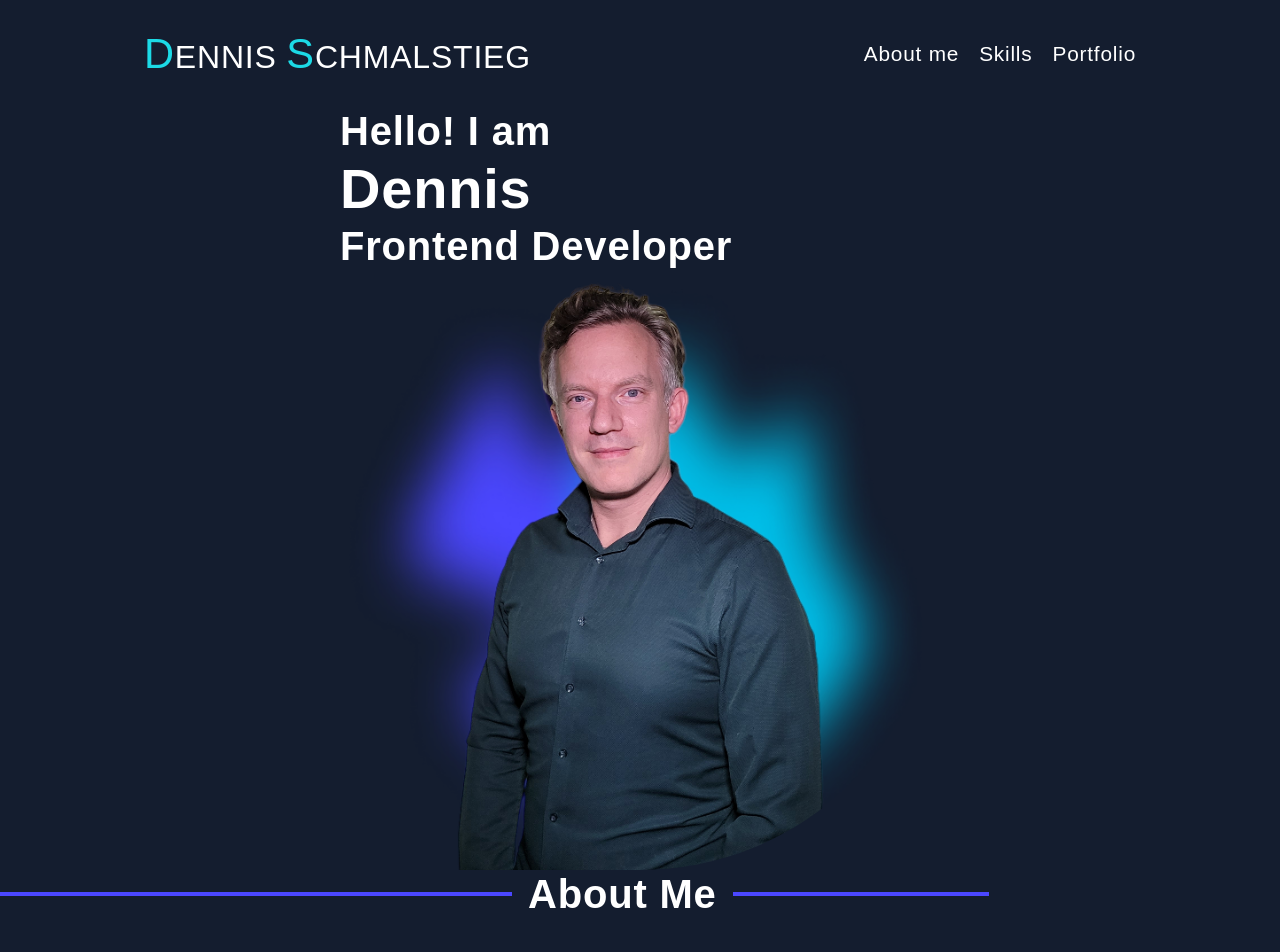
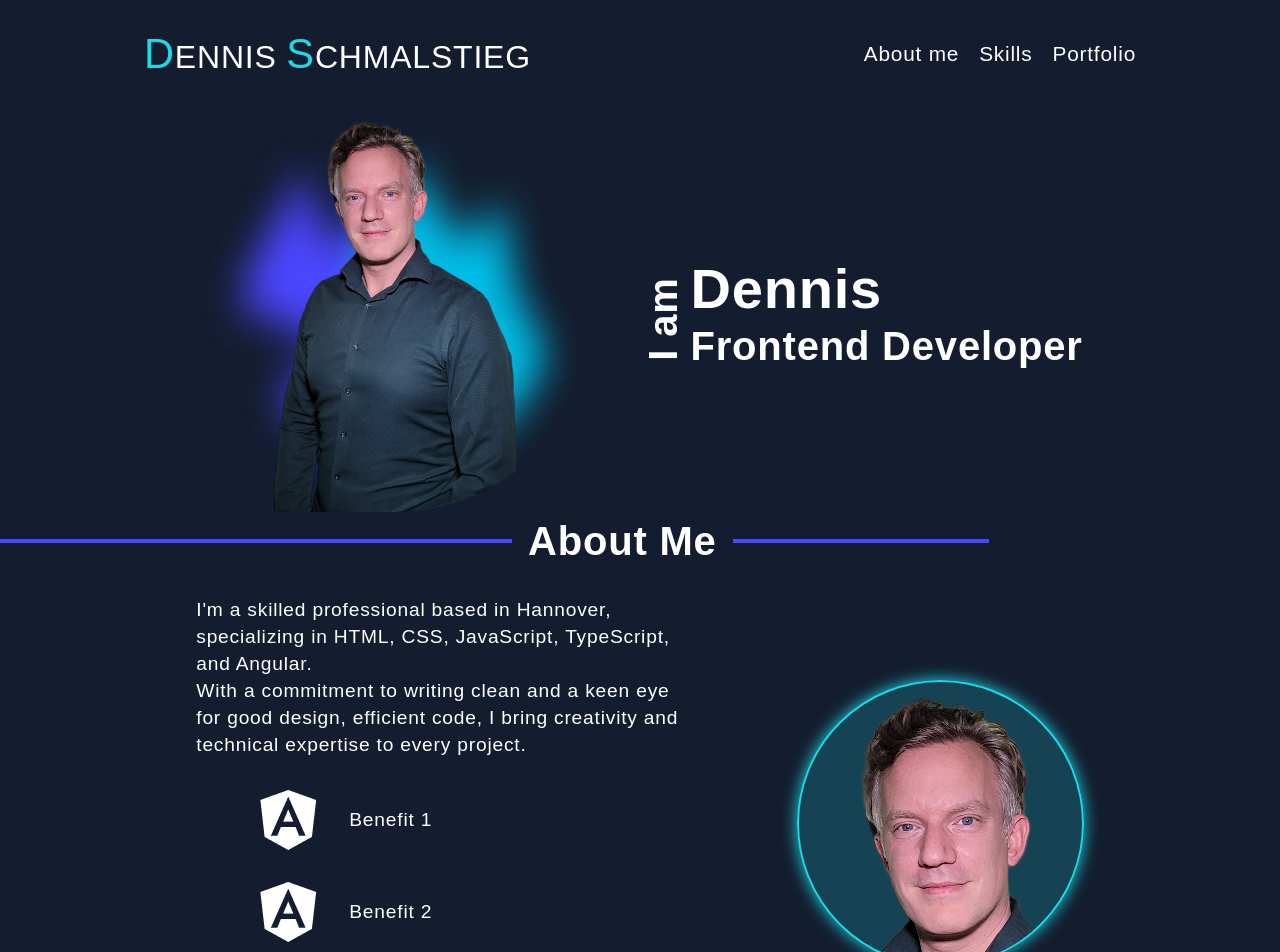
Before and after one commit to felianfilian/portfolio, an Angular app: page / in a window 1280 px wide. Shown: the top 952 px of the page. Built offline with nearby package versions, Linux system fonts and the light colour scheme.

Commit message:
main update

```diff
--- a/src/app/section01-hero/section01-hero.component.html
+++ b/src/app/section01-hero/section01-hero.component.html
@@ -1,12 +1,11 @@
 <section id="section-hero">
-  <div class="content width">
-    <div>
-      <h2>Hello! I am</h2>
+  <div class="hero-container content-width">
+    <div class="hero-title">
+      <h2 class="hero-vertical">I am</h2>
       <h1>Dennis</h1>
       <h2>Frontend Developer</h2>
     </div>
-    <div class="hero-container">
-      <img src="" alt="" />
+    <div class="hero-image">
       <img
         class="img-profile"
         src="./assets/ds_profile/profile_01_cut_effect.png"
--- a/src/app/section01-hero/section01-hero.component.scss
+++ b/src/app/section01-hero/section01-hero.component.scss
@@ -2,19 +2,35 @@
 
 #section-hero {
   display: flex;
+  justify-content: center;
+}
+
+.hero-container {
+  display: flex;
   flex-direction: row-reverse;
   justify-content: space-around;
   align-items: center;
-  flex-wrap: wrap;
 }
 
-.hero-container {
+.hero-title {
+  position: relative;
+  width: 400px;
+}
+
+.hero-vertical {
+  rotate: 270deg;
+  position: absolute;
+  top: 40px;
+  left: -70px;
+}
+
+.hero-image {
   display: flex;
   justify-content: center;
 }
 
 .img-profile {
-  max-width: 600px;
-  border: 50xp solid $bg01;
+  max-width: 400px;
+  border: 5px solid $bg01;
   border-bottom-right-radius: 50%;
 }
--- a/src/app/section02-about/section02-about.component.html
+++ b/src/app/section02-about/section02-about.component.html
@@ -26,7 +26,7 @@
                 src="./assets/skill_icons/skill_angular.png"
                 alt=""
               />
-              <p>The best programmer</p>
+              <p>Benefit 1</p>
             </div>
             <div class="benefit-container">
               <img
@@ -34,7 +34,7 @@
                 src="./assets/skill_icons/skill_angular.png"
                 alt=""
               />
-              <p>The best programmer</p>
+              <p>Benefit 2</p>
             </div>
             <div class="benefit-container">
               <img
@@ -42,7 +42,7 @@
                 src="./assets/skill_icons/skill_angular.png"
                 alt=""
               />
-              <p>The best programmer</p>
+              <p>Benefit 3</p>
             </div>
           </div>
         </div>
--- a/src/app/section04-portfolio/section04-portfolio.component.html
+++ b/src/app/section04-portfolio/section04-portfolio.component.html
@@ -19,7 +19,7 @@
             <p>Task Manager with a kanban System</p>
             <p>create and manage tasks</p>
             <p>users can be set up and added to the tasks</p>
-            <p>this project is the result of a team of 3 progammers</p>
+            <p>this project is the result from a team of 3 progammers.</p>
           </div>
         </div>
         <div class="card-img">
```
